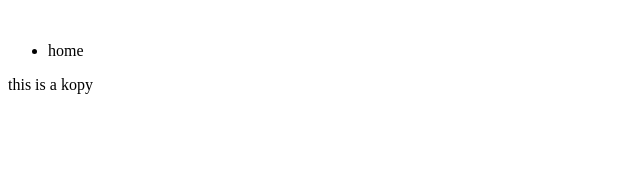
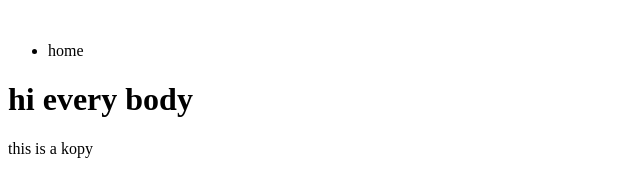
Before and after one commit to hussaini1403/Newfolder, a plain HTML site: page index.html in a window 1280 px wide. Shown: the whole page, without its empty margins (0-640 px from the left). Drawn offline with Linux system fonts and the light colour scheme.

Commit message:
h1 create

```diff
--- a/index.html
+++ b/index.html
@@ -14,6 +14,7 @@
             <li>home</li>
         </ul>
     </nav>
+    <h1>hi every body</h1>
     <footer>
         this is a kopy
     </footer>
```
